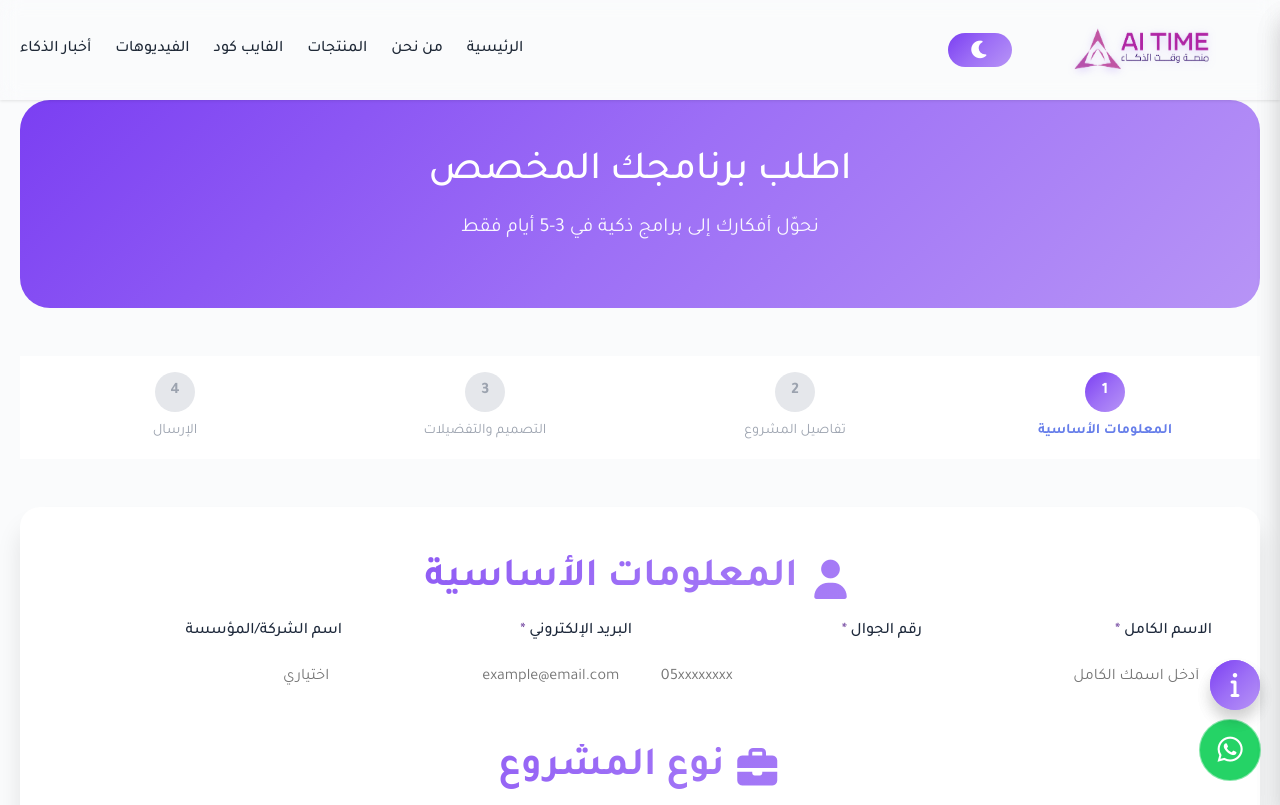
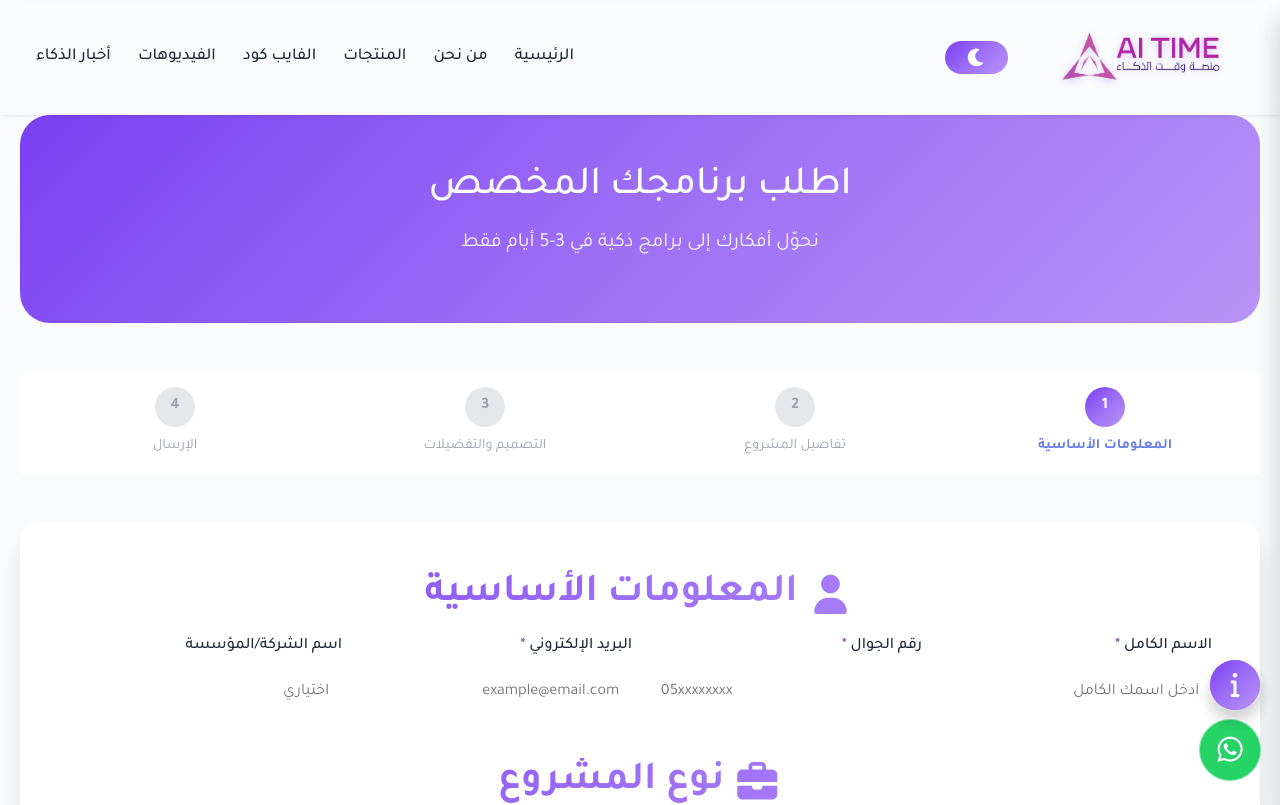
Before and after one commit to Remotework21/AI-Time, a React (Vite) app: page /product_request in a window 1280 px wide. Shown: the top 805 px of the page. Built offline with nearby package versions, Linux system fonts and the light colour scheme.

Commit message:
fix: header spaces & footer, discover news, vibecode links

```diff
--- a/src/common/Footer.jsx
+++ b/src/common/Footer.jsx
@@ -21,7 +21,7 @@ export default function Footer() {
             <h3>روابط سريعة</h3>
             <ul>
               <li><Link to="/products">المنتجات</Link></li>
-              <li><a href="/vibecode">الفايب كود</a></li>
+              <li><Link to="/vibecode">الفايب كود</Link></li>
               <li><Link to="/videos">الفيديوهات</Link></li>
               <li><Link to="/news">أخبار الذكاء</Link></li>
             </ul>
--- a/src/pages/Home.jsx
+++ b/src/pages/Home.jsx
@@ -1,5 +1,6 @@
 // src/pages/Home.jsx
 import { useEffect, useState, useRef } from "react";
+import { Link } from "react-router-dom";
 import { scrollToSection } from "../utils/scroll";
 import { useNavigate } from 'react-router-dom';
 import { submitGiftLead } from '../services/api';
@@ -1292,13 +1293,10 @@ await app.deploy();`;
 
             {/* View More Button */}
             <div className="news-more" data-aos="fade-up" data-aos-delay="800">
-              <button
-                onClick={() => navigate('/news')}
-                className="btn-view-more"
-              >
+            <Link to="/news" className="btn-view-more">
                 <span>اكتشف المزيد من الأخبار</span>
                 <i className="fas fa-arrow-left"></i>
-              </button>
+            </Link>
             </div>
           </div>
         </div>
--- a/src/pages/VibeCode.jsx
+++ b/src/pages/VibeCode.jsx
@@ -1,5 +1,6 @@
 // src/pages/VibeCode.jsx
 import { useEffect, useRef } from "react";
+import { Link } from "react-router-dom";
 import "../styles/vibecode.css";
 
 export default function VibeCode() {
@@ -288,9 +289,9 @@ export default function VibeCode() {
           <div className="cta-content" data-aos="fade-up">
             <h2>جاهز لتحويل فكرتك إلى واقع؟</h2>
             <p>املأ النموذج — وسنعاود الاتصال خلال ٢٤ ساعة لبدء العمل.</p>
-            <a href="request-program.html" className="btn btn-primary btn-lg">
+            <Link to="/product_request" className="btn btn-primary btn-lg">
               <i className="fas fa-paper-plane"></i> أرسل طلبك الآن
-            </a>
+            </Link>
           </div>
         </div>
       </section>
--- a/src/styles/header.css
+++ b/src/styles/header.css
@@ -16,6 +16,7 @@
   justify-content: space-between;
   align-items: center;
   padding: 0.3rem 0;
+  margin: 0 1rem;
   position: relative;
   min-height: 100px;
 }
@@ -31,7 +32,7 @@
 .right-group {
   display: flex;
   align-items: center;
-  gap: 1rem;
+  gap: -0.5rem;
   order: 1;
   flex-shrink: 0;
 }
@@ -41,9 +42,10 @@
   text-decoration: none;
   display: flex;
   align-items: center;
+  margin-right: -2.2rem;
 }
 .logo-image {
-  height: 90px;
+  height: 105px;
   object-fit: contain;
   filter: drop-shadow(0 2px 4px rgba(139, 92, 246, 0.3));
   animation: float 3s ease-in-out infinite;
@@ -103,7 +105,7 @@
 
 .nav-menu {
   display: flex;
-  gap: 1.5rem;
+  gap: 1.7rem;
   align-items: center;
 }
 
@@ -113,7 +115,7 @@
   font-weight: 500;
   transition: var(--transition);
   position: relative;
-  font-size: 1rem;
+  font-size: 1.05rem;
   white-space: nowrap;
 }
 
--- a/src/styles/home.css
+++ b/src/styles/home.css
@@ -123,7 +123,7 @@
 }
 
 .hero-subtitle {
-  font-size: 1.2rem;
+  font-size: 1.7rem;
   color: var(--text-light);
   margin-bottom: 2rem;
   animation: slideInUp 0.8s 0.2s both;
```
